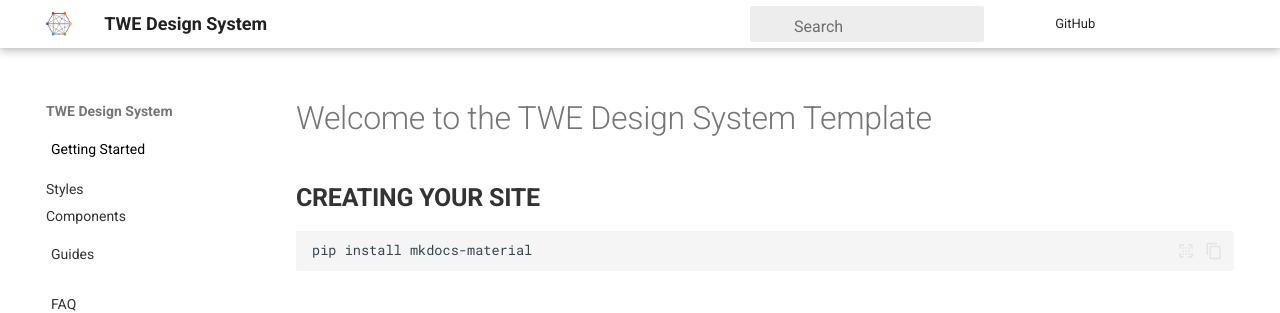
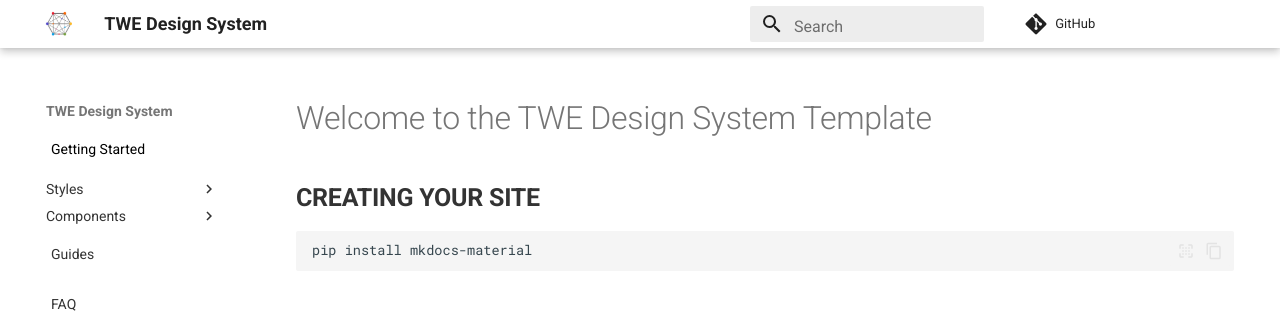
Before and after one commit to hackforla/internship-website-design-system, an MkDocs documentation site: the page built from docs/index.md, in a window 1280 px wide. Shown: the top 313 px of the page. Built offline with MkDocs 1.6.1 and Material for MkDocs 9.7.7, drawn with Linux system fonts in a browser that asks for light colours; comment, search, counter and statistics services are not loaded.

Commit message:
remove .md-icon visibility: hidden
This was causing code copy button, drop down carrots, and other icons to be hidden.

```diff
--- a/docs/stylesheets/extra.css
+++ b/docs/stylesheets/extra.css
@@ -33,10 +33,6 @@ li.md-tabs__item:hover {
     box-shadow: inset 0 -3px 0 0 rgb(123, 178, 162);
 }
 
-.md-icon{
-    visibility: hidden;
-}
-
 .md-nav__item .md-nav__link--active{
     color: black;
 }
```
